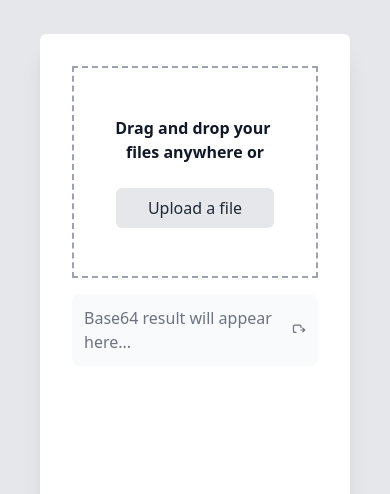
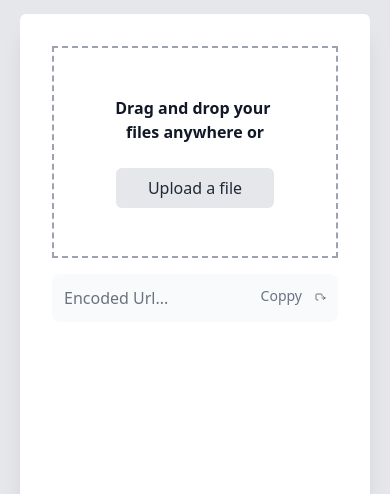
Before and after one commit to chinmay0703/Image-To-Base64, a website: page index.html in a window 390 px wide. Shown: the part 70-564 px from the top of the page. Drawn offline with nearby package versions, Linux system fonts and the light colour scheme.

Commit message:
updated the code

```diff
--- a/index.html
+++ b/index.html
@@ -31,7 +31,7 @@
     </div>
   </nav>
   <!-- component -->
-  <div class="bg-gray-200 h-screen w-screen sm:px-8 md:px-16 sm:py-8 p-10">
+  <div class="bg-gray-200 h-screen w-screen sm:px-8 md:px-16 sm:py-8 p-5">
     <main class="container mx-auto max-w-screen-lg h-full">
       <!-- file upload modal -->
       <article aria-label="File Upload Modal" class="relative h-full flex flex-col bg-white shadow-xl rounded-md"
@@ -63,9 +63,13 @@
             </button>
           </header>
 
+
           <a href="#" id="base64-button"
             class="mt-4 inline-flex items-center justify-center p-3 text-base font-medium text-gray-500 rounded-lg bg-gray-50 hover:text-gray-900 hover:bg-gray-100 dark:text-gray-400 dark:bg-gray-800 dark:hover:bg-gray-700 dark:hover:text-white">
-            <span id="base64-text" class="w-full">Base64 result will appear here...</span>
+            <span id="base64-text" class="w-full">Encoded Url...</span>
+            <div class="flex justify-end items-end mr-3 mb-1">
+              <p class="text-sm font-medium">Coppy</p>
+            </div>
             <svg id="copy-icon" class="w-4 h-4 ms-2 rtl:rotate-180 cursor-pointer" aria-hidden="true"
               xmlns="http://www.w3.org/2000/svg" fill="none" viewBox="0 0 24 24" stroke="currentColor" stroke-width="2">
               <path stroke-linecap="round" stroke-linejoin="round"
@@ -98,7 +102,7 @@
   </div>
 
   <template id="image-template">
-    <li class="block p-1 w-1/2 sm:w-1/3 md:w-1/3 lg:w-1/4 xl:w-1/4 h-full">
+    <li class="block p-1 sm:w-1/3 md:w-1/3 lg:w-1/4 xl:w-1/4 h-full">
       <article tabindex="0"
         class="group hasImage w-full h-full rounded-md focus:outline-none focus:shadow-outline bg-gray-100 cursor-pointer relative text-transparent hover:text-white shadow-sm">
         <img alt="upload preview" class="img-preview w-full h-full sticky object-cover rounded-sm bg-fixed" />
@@ -286,7 +290,7 @@
         console.log("Base64 Image:", base64Image);
 
         // Update the button with Base64 text
-        base64Text.textContent = base64Image.slice(0, 40) + "..."; // Truncate for display
+        base64Text.textContent = base64Image.slice(0, 20) + "..."; // Truncate for display
 
         updateProgress(100);
 
```
